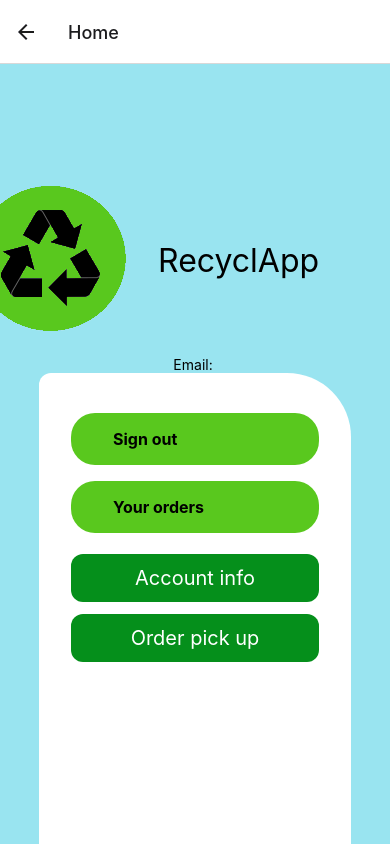
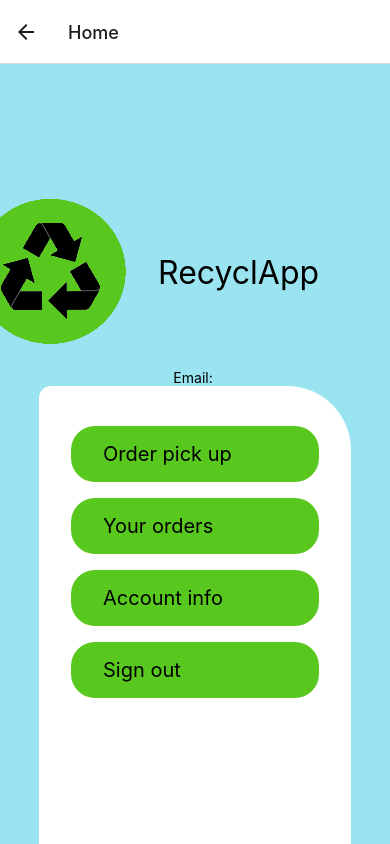
Before and after one commit to lauraleonilla/react-native-demo-app, a React Native app: screen /Home in a window 390 px wide. Shown: the top 844 px of the page. Built offline with nearby package versions, Linux system fonts and the light colour scheme; no server answers.

Commit message:
nappien reitit homescreen

```diff
--- a/components/ActionButton.jsx
+++ b/components/ActionButton.jsx
@@ -19,14 +19,16 @@ const ActionButton = ({ buttonText, onPress, icon: Icon, style, disabled }) => {
 // define your styles
 const styles = StyleSheet.create({
   container: {
+    backgroundColor: "#59C81E",
     width: "100%",
-    paddingVertical: 12,
-    paddingHorizontal: 32,
-    justifyContent: "center",
+    padding: 16,
+    borderRadius: 24,
     alignItems: "center",
-    backgroundColor: "#058F1B",
-    borderRadius: 12,
-    marginTop: "5%",
+    paddingLeft: 32,
+    paddingRight: 32,
+    margin: 8,
+    flexDirection: "row",
+    justifyContent: "space-between",
   },
   disabledContainer: {
     width: "100%",
@@ -39,7 +41,7 @@ const styles = StyleSheet.create({
     marginTop: "5%",
   },
   buttonText: {
-    color: "white",
+    color: "black",
     fontSize: 20,
   },
   disabledButtonText: {
--- a/screens/HomeScreen.js
+++ b/screens/HomeScreen.js
@@ -41,21 +41,22 @@ const HomeScreen = () => {
       </View>
       <Text>Email: {auth.currentUser?.email}</Text>
       <View style={styles.content}>
-        <TouchableOpacity onPress={handleSignOut} style={styles.button}>
-          <Text style={styles.buttonText}>Sign out</Text>
-        </TouchableOpacity>
-
-        <TouchableOpacity onPress={navigationToOrders} style={styles.button}>
-          <Text style={styles.buttonText}>Your orders</Text>
-        </TouchableOpacity>
+      <ActionButton
+          onPress={() => navigation.navigate("Map")}
+          buttonText="Order pick up"
+        />
+      <ActionButton
+          onPress={navigationToOrders}
+          buttonText="Your orders"
+        />
 
         <ActionButton
           onPress={() => navigation.navigate("EditUserInfo")}
           buttonText="Account info"
         />
-        <ActionButton
-          onPress={() => navigation.navigate("Map")}
-          buttonText="Order pick up"
+      <ActionButton
+          onPress={handleSignOut}
+          buttonText="Sign out"
         />
       </View>
     </View>
```
